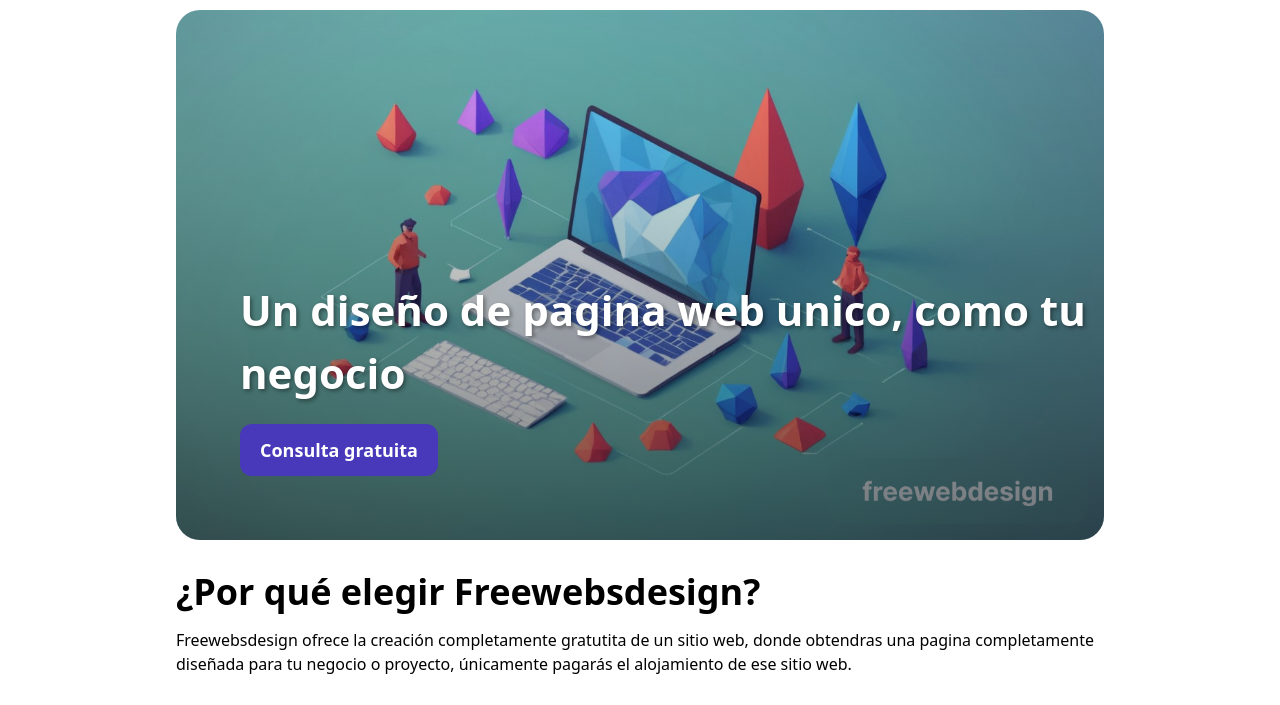
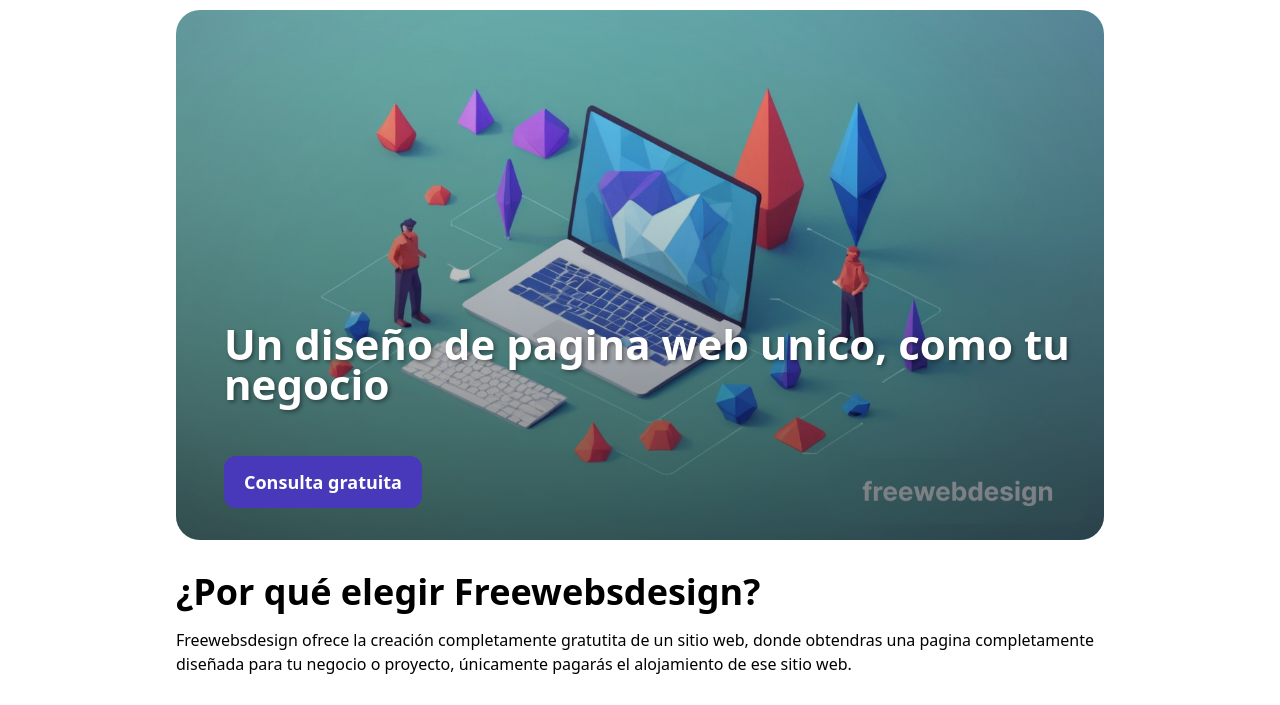
Before and after one commit to EseToni/Freewebdesign, an Astro site in the folder freewebdesign/: page / in a window 1280 px wide. Shown: the part 70-775 px from the top of the page. Built offline with nearby package versions, Linux system fonts and the light colour scheme; Astro itself is replaced by a stand-in of ours.

Commit message:
[MODIFIED] @src/sections/Hero.astro ##messagecommit

```diff
--- a/freewebdesign/src/sections/Hero.astro
+++ b/freewebdesign/src/sections/Hero.astro
@@ -4,16 +4,16 @@ import heroimg from '@img/banner.png'
 import heroimg2 from '@img/banner3.png'
 ---
 <section class="flex w-full justify-center">
-  <div class="relative w-[928px] rounded-3xl overflow-hidden">
+  <div class="relative w-[928px] lg:h-auto h-[300px] rounded-3xl overflow-hidden">
     <div class="absolute inset-0 bg-gradient-to-b to-[rgb(1,1,1,0.5)] from-transparent  w-full h-full"></div>
-    <Image src={heroimg2} alt="Web design free" loading="eager" class="" />
+    <Image src={heroimg2} alt="Web design free" loading="eager" class="h-full w-full object-cover" />
     <!-- Image by rawpixel.com on Freepik -->
     <div class="">
-      <h1 class="absolute  bottom-32 left-12 px-4 textShadow text-white py-2 rounded-md font-bold text-[42px] ">Un diseño de pagina web unico, como tu negocio</h1>
+      <h1 class="absolute bottom-1/3  lg:bottom-32 left-12  textShadow text-white py-2 font-bold text-4xl lg:text-[42px] ">Un diseño de pagina web unico, como tu negocio</h1>
     </div>
     <div>
       <a href="/demo" target="_parent">
-        <button class="absolute bottom-16 left-16 bg-[#4739b9] text-white px-5 py-3 rounded-xl font-bold text-lg hover:bg-[#4e42ac] hover:scale-105 transition duration-300">
+        <button class="absolute bottom-8 left-12 bg-[#4739b9] text-white px-5 py-3 rounded-xl font-bold text-lg hover:bg-[#4e42ac] hover:scale-105 transition duration-300">
          Consulta gratuita
         </button>
       </a>
```
